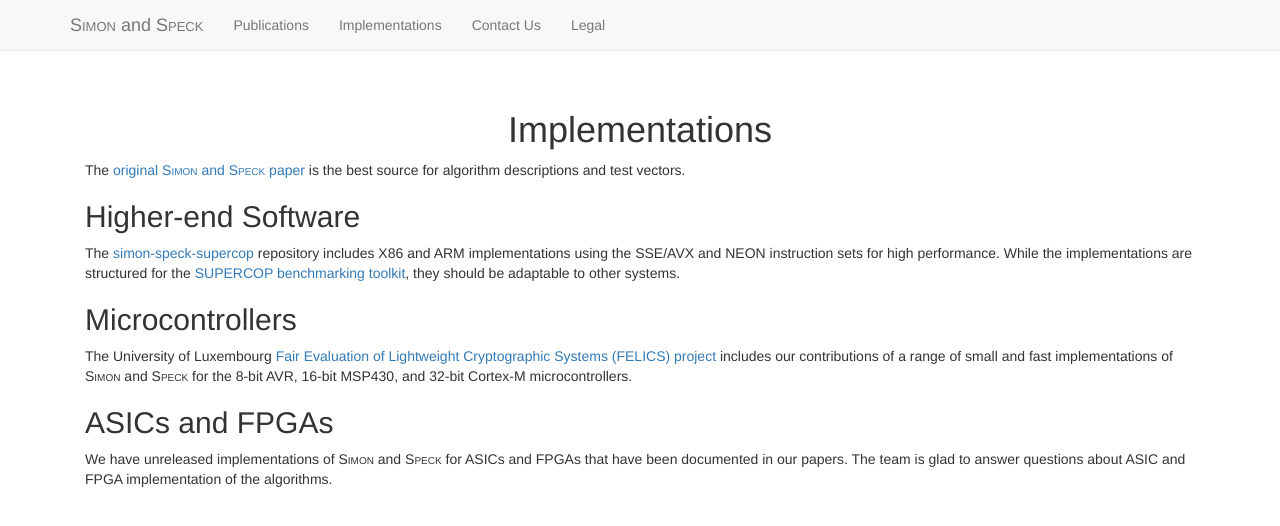
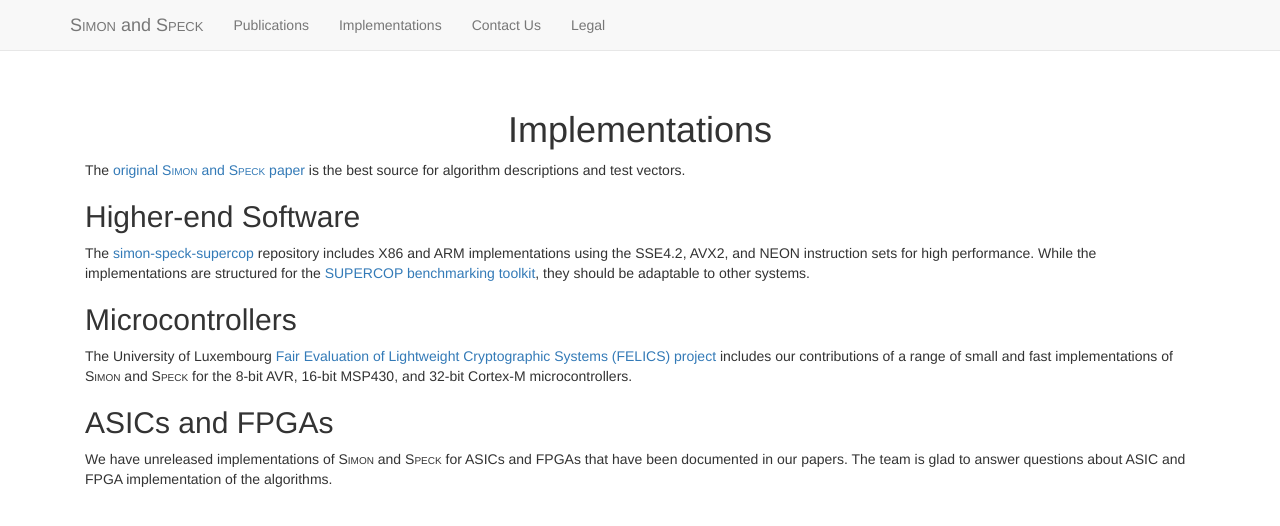
Before and after one commit to nsacyber/simon-speck, a Jekyll site: the page built from implementations/index.html, in a window 1280 px wide. Shown: the top 526 px of the page. Built offline with Jekyll 4.4.1, drawn with Linux system fonts in a browser that asks for light colours; nearby versions of some CDN libraries.

Commit message:
Clarify SUPERCOP implementation instruction sets

```diff
--- a/implementations/index.html
+++ b/implementations/index.html
@@ -12,7 +12,7 @@ title: Implementations
   <h2>Higher-end Software</h2>
 
   <p>The <a href="https://github.com/iadgov/simon-speck-supercop">simon-speck-supercop</a>
-  repository includes X86 and ARM implementations using the SSE/AVX and NEON instruction sets
+  repository includes X86 and ARM implementations using the SSE4.2, AVX2, and NEON instruction sets
   for high performance. While the implementations are structured for the <a
   href="https://bench.cr.yp.to/supercop.html">SUPERCOP benchmarking toolkit</a>, they should be
   adaptable to other systems.</p>
```
